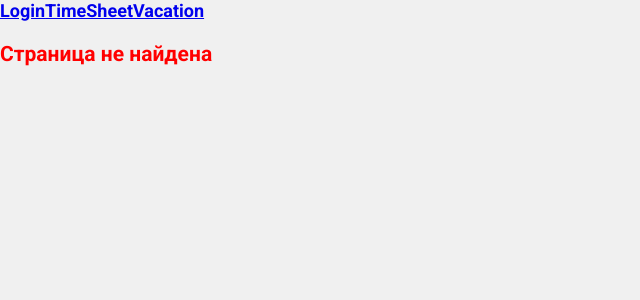
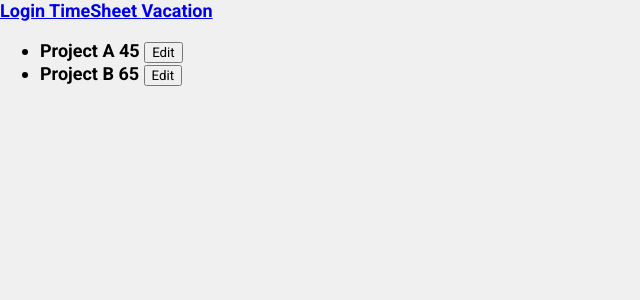
Before and after one commit to ltschool2019/LTSummerSchool2019, an Angular app in the folder LTRegistratorUI/: page /timesheet in a window 1280 px wide. Shown: the top 300 px of the page, without its empty margins (0-640 px from the left). Built offline with nearby package versions, Linux system fonts and the light colour scheme.

Commit message:
Добавил Timesheet и изменил роутинг
(чуть позже добавлю классы под бэм)

```diff
--- a/LTRegistratorUI/src/app/app.component.html
+++ b/LTRegistratorUI/src/app/app.component.html
@@ -1,7 +1,7 @@
 <!--The content below is only a placeholder and can be replaced.-->
 <nav>
-    <a routerLink='/login'>Login</a>
-    <a routerLink='/timesheet'>TimeSheet</a>
-    <a routerLink='/vacation'>Vacation</a>
+    <a routerLink='/login'>Login </a>
+    <a routerLink='/timesheet'>TimeSheet </a>
+    <a routerLink='/vacation'>Vacation </a>
 </nav>
 <router-outlet></router-outlet>
--- a/LTRegistratorUI/src/app/app.module.ts
+++ b/LTRegistratorUI/src/app/app.module.ts
@@ -6,13 +6,15 @@ import { LoginComponent } from './login/login.component';
 import { VacationComponent } from './vacation/vacation.component';
 import { AppRoutingModule } from './app-routing.module';
 import { NotFoundComponent } from './not-found/not-found.component';
+import { TimesheetComponent } from './timesheet/timesheet.component';
 
 @NgModule({
   declarations: [
     AppComponent,
     LoginComponent,
     VacationComponent,
-    NotFoundComponent
+    NotFoundComponent,
+    TimesheetComponent
   ],
   imports: [
     BrowserModule,
--- /dev/null
+++ b/LTRegistratorUI/src/app/project.ts
@@ -0,0 +1,11 @@
+export class Project {
+    name: string;
+    hours: number;
+ //   id: number;
+
+    constructor(name:string,hours:number/*, id:number*/){
+        this.name=name;
+        this.hours=hours;
+        //this.id=id;
+    }
+}
--- /dev/null
+++ b/LTRegistratorUI/src/app/timesheet/timesheet.component.html
@@ -0,0 +1,8 @@
+<section class="timesheet">
+  <ul class="projects">
+    <li *ngFor="let project of projects">
+      <label for="project-edit-button"> {{project.name}}  {{project.hours}} </label>
+      <button class="project__edit" title="edit project" routerLink='/editproject/{{project.name}}' id="project-edit-button" name="project-edit-button">Edit</button>
+    </li>
+  </ul>
+</section>
--- /dev/null
+++ b/LTRegistratorUI/src/app/timesheet/timesheet.component.ts
@@ -0,0 +1,19 @@
+import { Component, OnInit } from '@angular/core';
+import {Project} from '../project';
+
+@Component({
+  selector: 'app-timesheet',
+  templateUrl: './timesheet.component.html',
+  styleUrls: ['./timesheet.component.scss']
+})
+export class TimesheetComponent implements OnInit {
+  projects: Project[]=[
+    {name:'Project A',hours:45},
+    {name:'Project B', hours:65}
+  ];
+  constructor() { }
+
+  ngOnInit() {
+  }
+
+}
--- a/LTRegistratorUI/src/app/vacation/vacation.component.html
+++ b/LTRegistratorUI/src/app/vacation/vacation.component.html
@@ -1,8 +1,9 @@
 <section class="vacation">
   <form class="vacation-form">
     <button class="vacation-form__add" (click)="add(type,start,end)">+</button>
-    <select name="vacation-type" id="vacation-type" class="vacation-form__type" [(ngModel)]='type' required>
-      <option selected>Отпуск</option>
+    <select name="vacation-type" id="vacation-type" class="vacation-form__type" [(ngModel)]='type' required
+    (change)="ChangingValue($event)" [value]="'Отпуск'">
+      <option >Отпуск</option>
       <option >Больничный</option>
     </select>
     <label for="vacation-start"> С </label>
@@ -11,7 +12,6 @@
     <label id="vacation-end"> По </label>
     <input type="date" id="vacation-end" class="vacation-form__end" name="vacation-end" value="" min="2019-06-13"
       max="2019-12-31" [(ngModel)]='end' required>
-
   </form>
 
 
@@ -21,5 +21,4 @@
       <button class="delete" title="delete vacation" (click)="delete(vacation)" id="delete-button" name="delete-button">x</button>
     </li>
   </ul>
-
 </section>
--- a/LTRegistratorUI/src/app/vacation/vacation.component.ts
+++ b/LTRegistratorUI/src/app/vacation/vacation.component.ts
@@ -9,7 +9,7 @@ import { VacationService } from '../vacation.service';
 })
 
 export class VacationComponent implements OnInit {
-
+  type="Отпуск";
   vacations: Vacation[]=[
 
   ];
```
Also changed, not shown: LTRegistratorUI/src/app/app-routing.module.ts (+5 -3 lines), LTRegistratorUI/src/app/timesheet/timesheet.component.scss (added), 1 other file (tests, documents, lock files or other folders).
